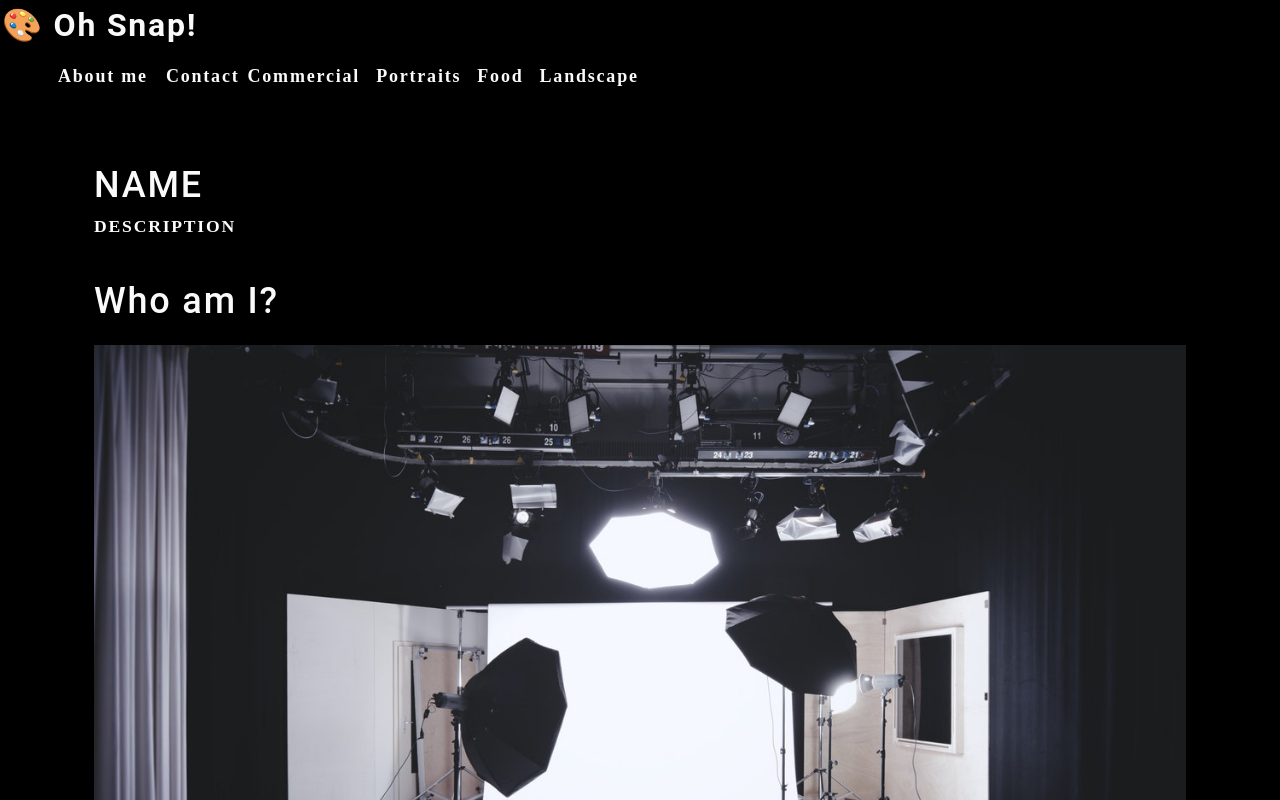
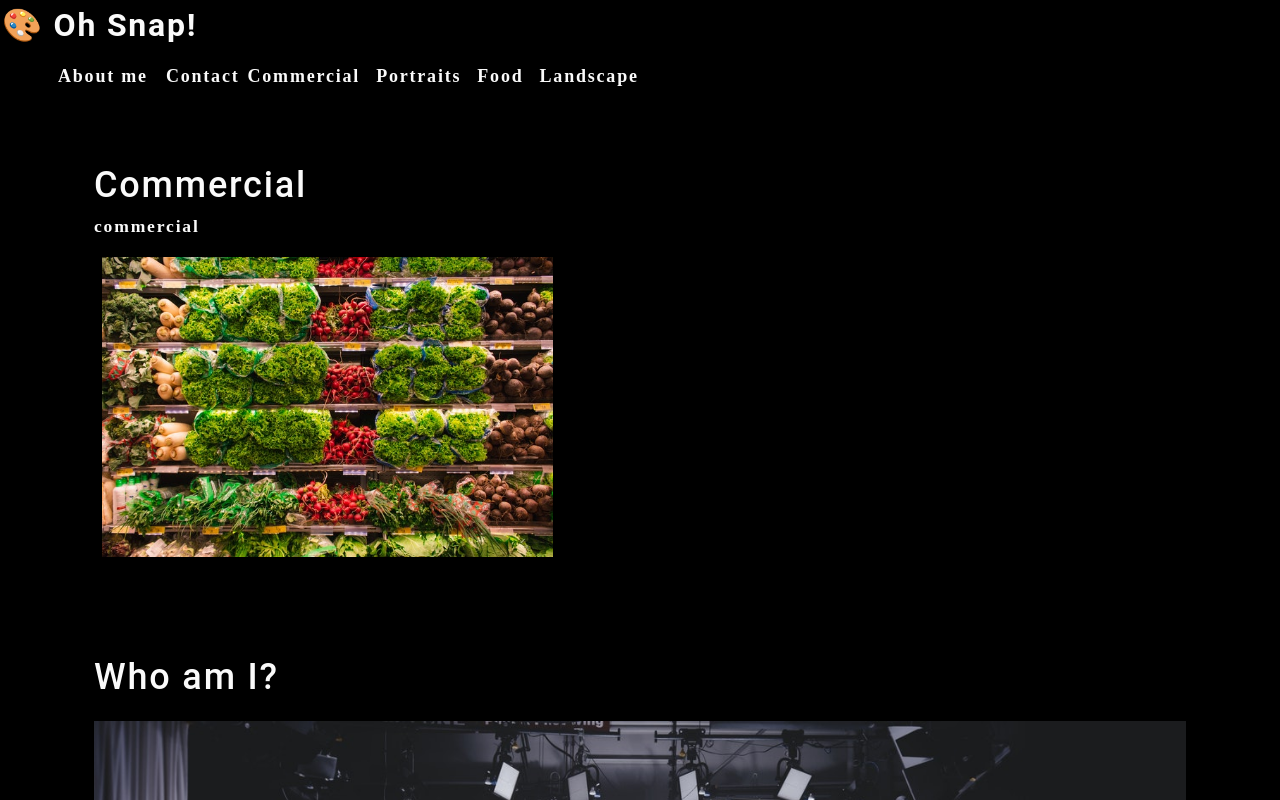
Before and after one commit to withchristopher/art-port, a React (Create React App) app: page / in a window 1280 px wide. Shown: the top 800 px of the page. Built offline with nearby package versions, Linux system fonts and the light colour scheme.

Commit message:
Update index.js

```diff
--- a/src/components/Gallery/index.js
+++ b/src/components/Gallery/index.js
@@ -1,10 +1,23 @@
 import React from 'react';
+import { capitalizeFirstLetter } from '../../utils/helpers';
+import photo from "../../assets/small/commercial/0.jpg"
 
-function Gallery() {
+function Gallery(props) {
+    const currentCategory = {
+        name: "commercial",
+        description: "Photos of grocery stores, food trucks, and other commercial projects",
+    };
     return (
         <section>
-            <h1>NAME</h1>
-            <p>DESCRIPTION</p>
+            <h1>{capitalizeFirstLetter(currentCategory.name)}</h1>
+            <p>{currentCategory.name}</p>
+            <div>
+                <img
+                src={photo}
+                alt="Commercial Example"
+                className="img-thumbnail mx-1"
+                />
+            </div>
         </section>
     );
 }
```
